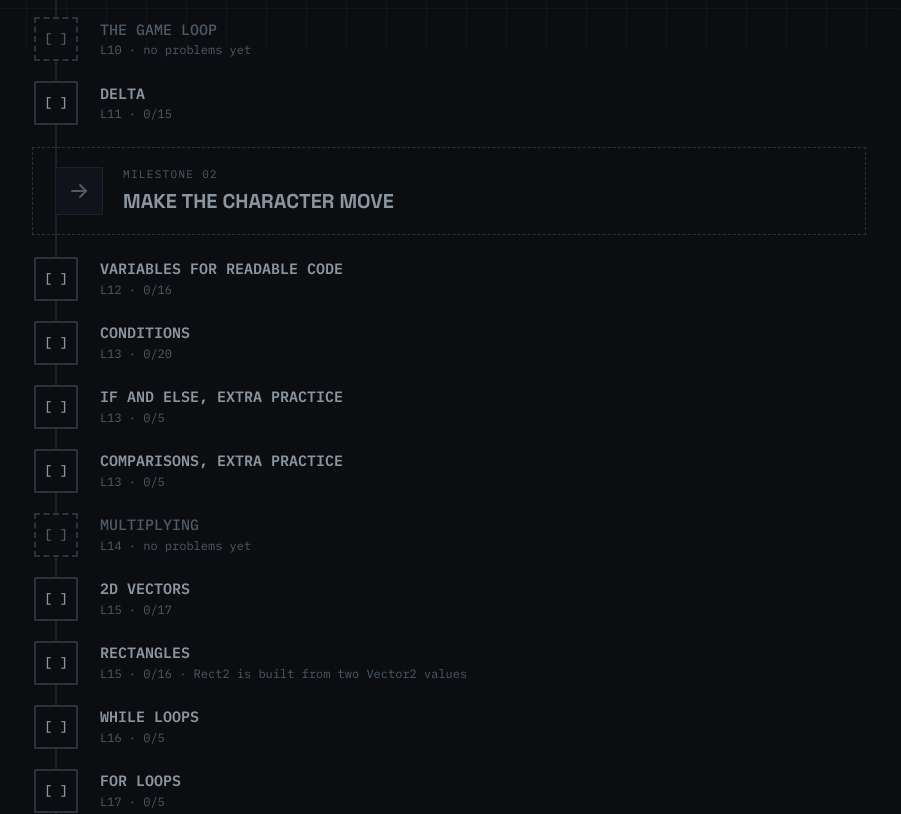
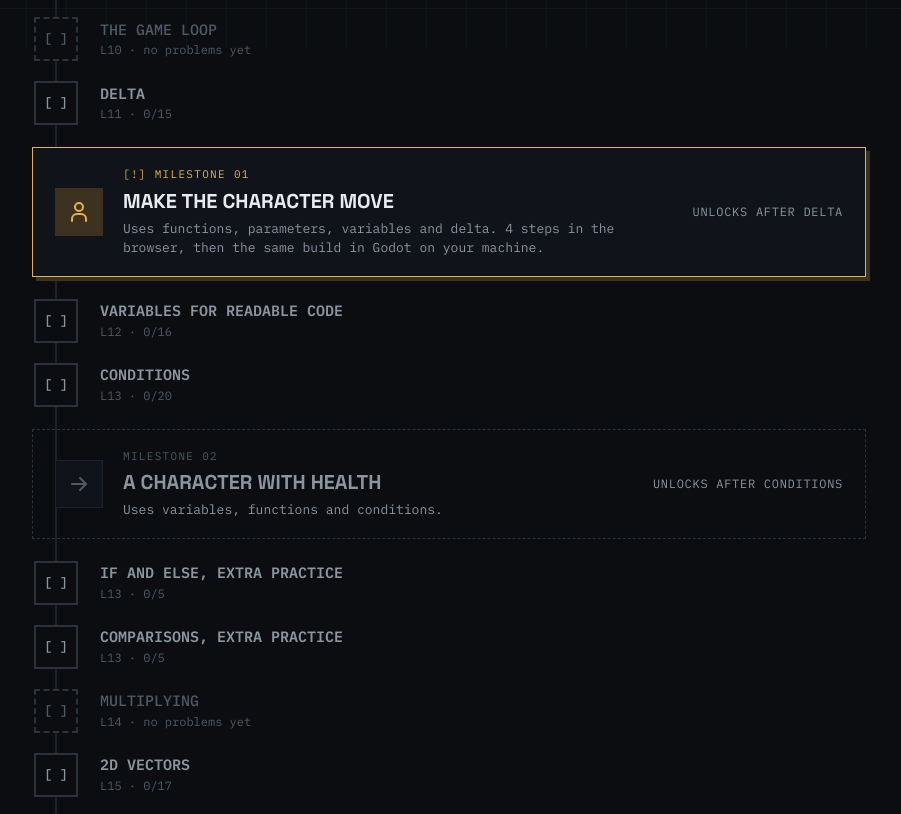
Before and after one commit to txmmytwostraps/gdscript-practice, a plain HTML site: page site/route.html in a window 1280 px wide. Shown: the part 752-1566 px from the top of the page, without its empty margins (374-1275 px from the left). Drawn offline with nearby package versions, Linux system fonts and the light colour scheme.

Commit message:
Reorder milestones to follow the course lessons

```diff
--- a/site/route-data.js
+++ b/site/route-data.js
@@ -28,9 +28,10 @@ export const TOPICS = [
 ];
 
 export const MILESTONES = [
-  { id: "m1", number: 1, title: "A character with health", after: "gq-return",
-    uses: "Uses variables, functions, return values. 4 steps in the browser, then the same build in Godot on your machine.", steps: 4 },
-  { id: "m2", number: 2, title: "Make the character move", after: "gq-delta", uses: "Uses delta and 2D vectors.", steps: 4, planned: true },
+  { id: "m1", number: 1, title: "Make the character move", after: "gq-delta",
+    uses: "Uses functions, parameters, variables and delta. 4 steps in the browser, then the same build in Godot on your machine.", steps: 4 },
+  { id: "m2", number: 2, title: "A character with health", after: "gq-conditions",
+    uses: "Uses variables, functions and conditions.", steps: 4, planned: true },
 ];
 
 // The full lesson list of the course, as numbered in the app. Topics not in
--- a/site/route.js
+++ b/site/route.js
@@ -44,7 +44,7 @@ function render() {
       if (milestone) {
         const planned = milestone.planned;
         const afterTitle = t.title;
-        rows.push(`<div class="ms ${planned ? "planned" : ""}" id="${milestone.id}"><div class="icon">${planned ? arrow : person("#e2b153")}</div><div style="display:flex;flex-direction:column;gap:3px;flex-grow:1"><div class="k">${planned ? "" : "[!] "}Milestone ${String(milestone.number).padStart(2, "0")}</div><div class="t">${esc(milestone.title)}</div>${planned ? "" : `<div class="u">${esc(milestone.uses)}</div>`}</div>${planned ? "" : `<div class="when">unlocks after ${esc(afterTitle)}</div>`}</div>`);
+        rows.push(`<div class="ms ${planned ? "planned" : ""}" id="${milestone.id}"><div class="icon">${planned ? arrow : person("#e2b153")}</div><div style="display:flex;flex-direction:column;gap:3px;flex-grow:1"><div class="k">${planned ? "" : "[!] "}Milestone ${String(milestone.number).padStart(2, "0")}</div><div class="t">${esc(milestone.title)}</div><div class="u">${esc(milestone.uses)}</div></div><div class="when">unlocks after ${esc(afterTitle)}</div></div>`);
       }
     }
   }
```
Also changed, not shown: site/index.html (+1 -1 lines).
